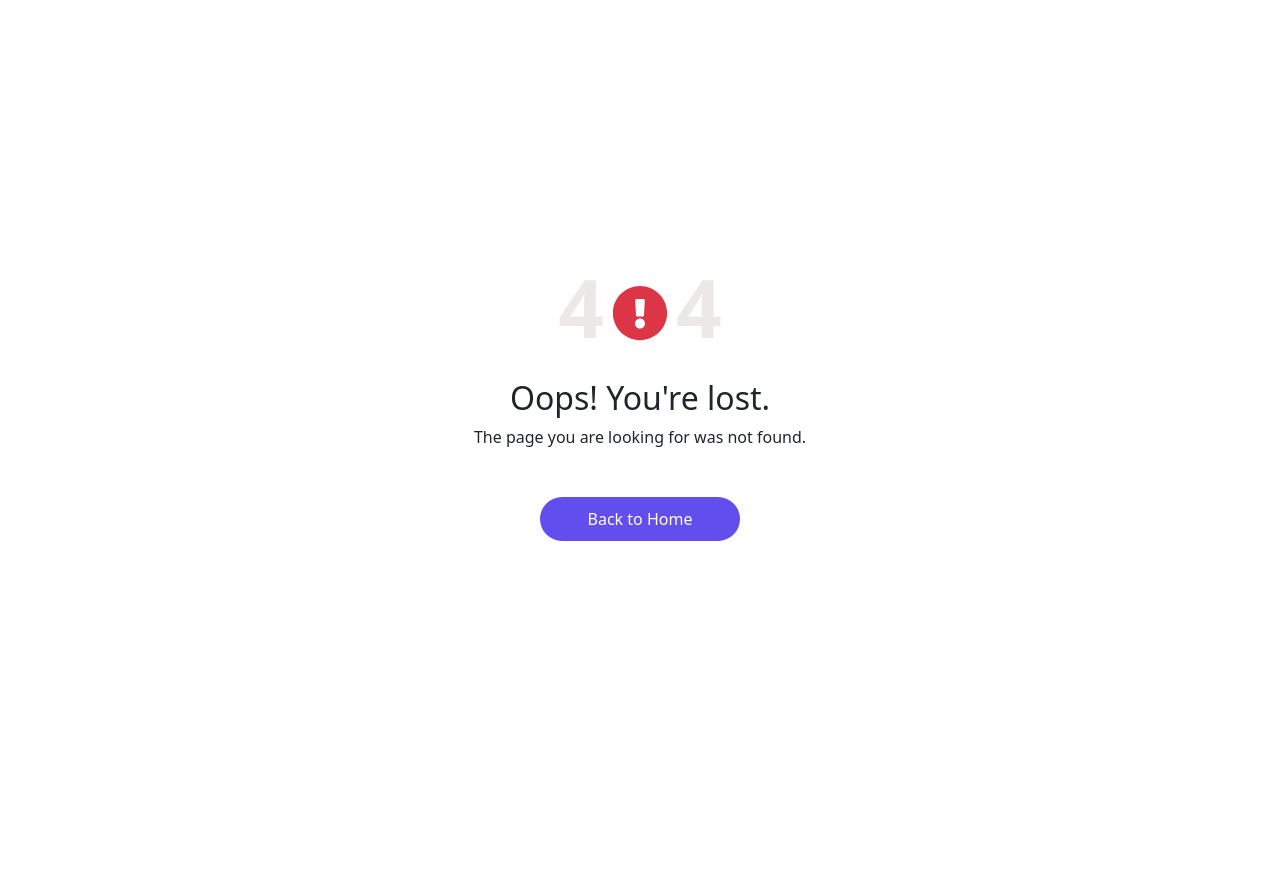
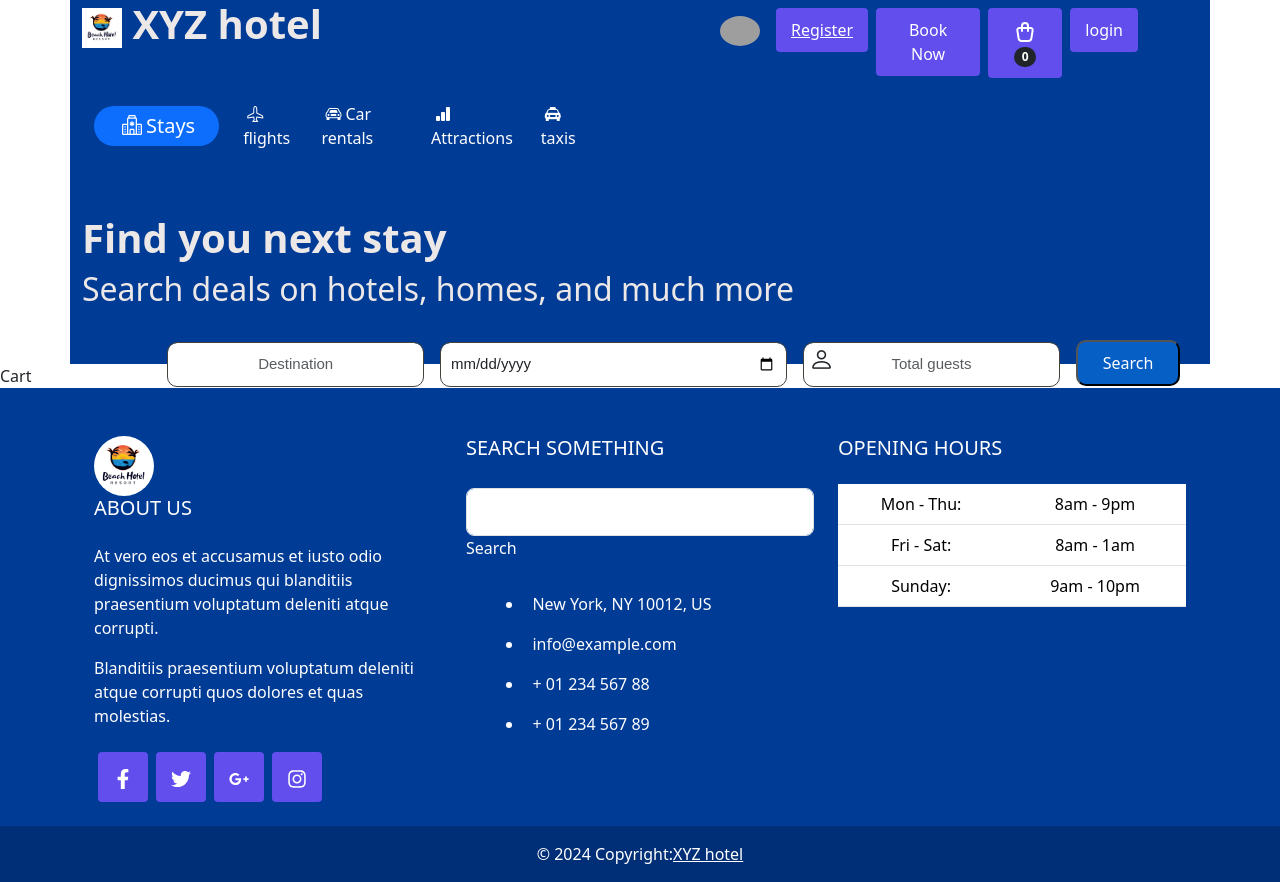
Before and after one commit to aryangurau/Hotel-management-fe, a React (Vite) app: page /cart in a window 1280 px wide. Before the commit this address had no page. Before the commit the page ends 800 px from the top, so only its background shows below. Built offline with nearby package versions, Linux system fonts and the light colour scheme; grey boxes are pictures that could not be loaded.

Commit message:
redux toolkit with cart

```diff
--- a/package.json
+++ b/package.json
@@ -10,6 +10,7 @@
     "preview": "vite preview"
   },
   "dependencies": {
+    "@reduxjs/toolkit": "^2.2.7",
     "axios": "^1.7.7",
     "bootstrap": "^5.3.3",
     "jwt-decode": "^4.0.0",
@@ -19,7 +20,9 @@
     "react-bootstrap": "^2.10.4",
     "react-dom": "^18.3.1",
     "react-icons": "^5.3.0",
-    "react-router-dom": "^6.26.2"
+    "react-redux": "^9.1.2",
+    "react-router-dom": "^6.26.2",
+    "redux-persist": "^6.0.0"
   },
   "devDependencies": {
     "@eslint/js": "^9.9.0",
--- a/src/App.jsx
+++ b/src/App.jsx
@@ -15,6 +15,7 @@ import AdminOrders from "./Pages/admin/Orders";
 import AdminRooms from "./Pages/admin/Rooms";
 import AdminProfile from "./Pages/admin/Profile";
 import Booking from "./Pages/Booking";
+import Cart from "./Pages/Cart";
 
 function App() {
   return (
@@ -34,6 +35,7 @@ function App() {
         <Route path="/" element={<UserLayout />}>
           <Route index element={<Home />} />
           <Route path="booking" element={<Booking />} />
+          <Route path="cart" element={<Cart/>} />
         </Route>
 
 
--- a/src/Components/AddButton.jsx
+++ b/src/Components/AddButton.jsx
@@ -1,4 +1,7 @@
+
 import PropTypes from "prop-types";
+import { TbShoppingBag } from "react-icons/tb";
+import { Badge } from "react-bootstrap";
 
 const AddButton = ({ text = "Add new", variant = "primary" }) => {
   return (
@@ -10,9 +13,24 @@ const AddButton = ({ text = "Add new", variant = "primary" }) => {
   );
 };
 
+export const ShoppingButton = ({ size = 0 }) => {
+  return (
+    <>
+      <TbShoppingBag size="1.5rem" />
+      <Badge pill bg="dark">
+        {size}
+      </Badge>
+    </>
+  );
+};
+
 AddButton.propTypes = {
   text: PropTypes.string,
   variant: PropTypes.string,
 };
 
+ShoppingButton.propTypes = {
+  size: PropTypes.number,
+};
+
 export default AddButton;
--- a/src/Components/Card.jsx
+++ b/src/Components/Card.jsx
@@ -1,7 +1,10 @@
-
 import { Button, Card, Col, Form, Row } from "react-bootstrap";
 
+import { useDispatch } from "react-redux";
+import { addToCart } from "../slices/cartSlice";
+
 export const Cards = ({ data }) => {
+  const dispatch = useDispatch();
   return (
     <Card>
       <Row className="g-0">
@@ -21,6 +24,14 @@ export const Cards = ({ data }) => {
                 </Form.Select>
               </Col>
               <Col>
+                <Button
+                  variant="danger"
+                  onClick={() => {
+                    dispatch(addToCart(data));
+                  }}
+                >
+                  Add to Cart
+                </Button>
                 <Button variant="primary">Book</Button>
               </Col>
             </Row>
--- a/src/Layouts/UserNavbar.jsx
+++ b/src/Layouts/UserNavbar.jsx
@@ -9,7 +9,11 @@ import { getCurrentUser, removeAll } from "../Utils/session";
 import { isLoggedIn } from "../Utils/login";
 import "./css/nav.css";
 
+import { ShoppingButton } from "../components/AddButton";
+import { useSelector } from "react-redux";
+
 const UserNavbar = () => {
+  const { quantity } = useSelector((state) => state.cart);
   const navigate = useNavigate();
   const loggedIn = isLoggedIn();
   const getUserInfo = () => {
@@ -42,9 +46,7 @@ const UserNavbar = () => {
               {/* navbar */}
               <nav className="navbar navbar-expand-lg">
                 <div className="container-fluid ms-auto d-flex align-items-start">
-                  <a className="navbar-brand" href="#">
-                    NPR
-                  </a>
+
                   <button
                     className="navbar-toggler"
                     type="button"
@@ -59,9 +61,9 @@ const UserNavbar = () => {
                     className="collapse navbar-collapse"
                     id="navbarNavDropdown"
                   >
-                    <ul className="navbar-nav">
+                    <ul className="navbar-nav mx-5">
                       <li className="nav-item">
-                        <a className="nav-link" aria-current="page" href="#">
+                        <a className="nav-link">
                           <img
                             className="state"
                             src="https://wallpapercave.com/wp/wp4034154.jpg"
@@ -69,36 +71,36 @@ const UserNavbar = () => {
                           />
                         </a>
                       </li>
-                      <li className="nav-item ms-md-2 p-2">
-                        <a href>
-                          {" "}
-                          <i className="bi bi-question-circle" />
-                        </a>
-                      </li>
-                      <li className="nav-item">
-                        <a className="nav-link" href="#">
-                          list your property
-                        </a>
-                      </li>
+
                       {/* {loggedIn && getUserInfo() ? (  //ToDo
                             <> </>): (<></>)} */}
                       <li className="nav-item">
-                        <button className="btn ms-md-2 bg-primary text-dark register-login-btn">
+                        <ButtonGroup className="btn ms-md-2 mx-2 ">
                           <Link to="/register">Register</Link>
-                        </button>
+                        </ButtonGroup>
                       </li>
-
 
                       {/*TODO */}
                       <li className="nav-item">
-                        <button>
+                        <ButtonGroup>
+
                             <Link to="/booking" className="btn btn-danger">
                               Book Now
                             </Link>
-                        </button>
+
+                        </ButtonGroup>
                       </li>
-                      <span className="m-2"></span>
-                      <button className="rounded">
+                      <li>
+                      <ButtonGroup className="mx-2 ">
+
+                      <Link to="/cart" className="btn">
+                        <ShoppingButton  size={Number(quantity)} />
+                      </Link>
+
+                  </ButtonGroup>
+                      </li>
+
+                      <ButtonGroup>
                       {loggedIn && getUserInfo() ? (
                         <>
                           <Dropdown as={ButtonGroup}>
@@ -138,13 +140,19 @@ const UserNavbar = () => {
                           </Dropdown>
                         </>
                       ) : (
-                          <Link to="/login" className="nav-link mx-2 p-2">
-                            <img src={icon2} width={25} height={25} alt="" />{" "}
-                            login <LuLogIn />
+
+                          <li>
+                            <ButtonGroup>
+                              <Link to="/login" className="btn btn-danger">
+                                login
                               </Link>
+                            </ButtonGroup>
+                          </li>
+
                       )}
-                      </button>
+                        </ButtonGroup>
                     </ul>
+
                   </div>
                 </div>
               </nav>
--- /dev/null
+++ b/src/Pages/Cart.jsx
@@ -0,0 +1,6 @@
+
+const Cart = () => {
+  return <div>Cart</div>;
+};
+
+export default Cart;
--- a/src/main.jsx
+++ b/src/main.jsx
@@ -3,11 +3,15 @@ import 'bootstrap/dist/css/bootstrap.min.css';
 import { createRoot } from 'react-dom/client'
 import { BrowserRouter } from 'react-router-dom';
 import App from './App.jsx'
+import { Provider } from "react-redux";
+import { store } from "./store";
 
 
 
 createRoot(document.getElementById('root')).render(
   <BrowserRouter>
+      <Provider store={store}>
     <App />
+    </Provider>
     </BrowserRouter>
 )
--- /dev/null
+++ b/src/slices/cartSlice.jsx
@@ -0,0 +1,51 @@
+
+import { createSlice } from "@reduxjs/toolkit";
+
+const initialState = {
+  cart: [],
+  quantity: 0,
+};
+
+const cartSlice = createSlice({
+  name: "cart",
+  initialState,
+  reducers: {
+    addToCart: (state, action) => {
+      // if item exist
+      const existingItem = state.cart.find(
+        (item) => item._id === action.payload._id
+      );
+      if (existingItem) {
+        existingItem.quantity++;
+        state.quantity++;
+      } else {
+        // new item
+        state.cart.push({ ...action.payload, quantity: 1 });
+        state.quantity++;
+      }
+    },
+    removeItem: (state, action) => {
+      const newItems = state.cart.filter((item) => item._id !== action.payload);
+      state.cart = newItems;
+      state.quantity = newItems.reduce(
+        (acc, object) => acc + object.quantity,
+        0
+      );
+    },
+    increaseQuantity: () => {},
+    decreaseQuantity: () => {},
+    updateCart: () => {},
+    removeAll: () => {},
+  },
+});
+
+export const {
+  addToCart,
+  decreaseQuantity,
+  increaseQuantity,
+  removeAll,
+  removeItem,
+  updateCart,
+} = cartSlice.actions;
+
+export const cartReducer = cartSlice.reducer;
--- /dev/null
+++ b/src/store/index.js
@@ -0,0 +1,11 @@
+
+import { configureStore } from "@reduxjs/toolkit";
+
+import { cartReducer } from "../slices/cartSlice";
+
+export const store = configureStore({
+  reducer: {
+    cart: cartReducer,
+  },
+  devTools: true,
+});
```
Also changed, not shown: 1 other file (tests, documents, lock files or other folders). Lines whose indentation alone changed are shown as unchanged.
